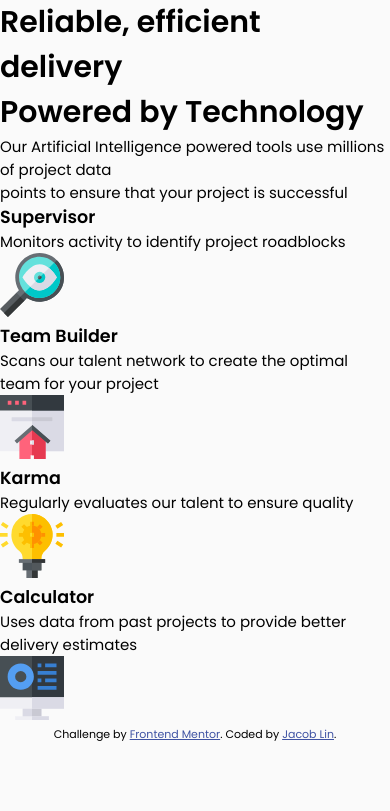
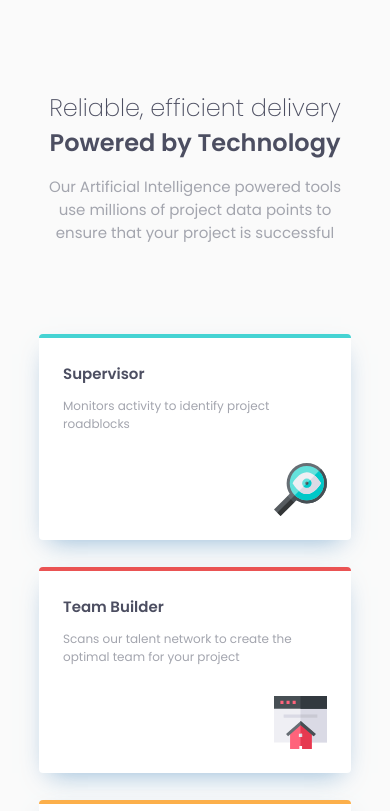
Before and after one commit to jacoblindev/FM-FourCards, a plain HTML site: page index.html in a window 390 px wide. Shown: the top 811 px of the page. Drawn offline with Linux system fonts and the light colour scheme.

Commit message:
Finished!!

```diff
--- a/index.html
+++ b/index.html
@@ -16,7 +16,7 @@
   <header>
     <h1 id="sub-title">Reliable, efficient delivery</h1>
     <h1 id="main-title">Powered by Technology</h1>
-    <p>Our Artificial Intelligence powered tools use millions of project data<br>points to ensure that your project is
+    <p>Our Artificial Intelligence powered tools use millions of project data points to ensure that your project is
       successful</p>
   </header>
 
@@ -48,8 +48,7 @@
 
   <footer>
     <p class="attribution">
-      Challenge by <a href="https://www.frontendmentor.io?ref=challenge" target="_blank">Frontend Mentor</a>.
-      Coded by <a href="https://github.com/jacoblindev" target="_blank">Jacob Lin</a>.
+      Challenge by <a href="https://www.frontendmentor.io?ref=challenge" target="_blank">Frontend Mentor</a> | Coded by <a href="https://github.com/jacoblindev" target="_blank">Jacob Lin</a> 👊🏼2020
     </p>
   </footer>
 </body>
--- a/style.css
+++ b/style.css
@@ -8,6 +8,8 @@
     --Very-Dark-Blue: hsl(234, 12%, 34%);
     --Grayish-Blue: hsl(229, 6%, 66%);
     --Very-Light-Gray: hsl(0, 0%, 98%);
+    font-family: 'Poppins', sans-serif;
+    font-size: 15px;
 }
 
 *, ::before, ::after {
@@ -17,16 +19,141 @@
 }
 
 body {
-    font-family: 'Poppins', sans-serif;
-    font-size: 15px;
     background-color: var(--Very-Light-Gray);
+}
+
+/* Header Section */
+header {
+    text-align: center;
+    padding: 4rem;
+    width: 45%;
+    margin: 0 auto;
+}
+
+#sub-title {
+    color: var(--Very-Dark-Blue);
+    font-weight: 200;
+}
+
+#main-title {
+    color: var(--Very-Dark-Blue);
+    font-weight: 600;
+}
+
+header p {
+    color: var(--Grayish-Blue);
+    font-size: .84em;
+    margin-top: 1em;
+}
+
+/* Main Section */
+main {
+    width: 960px;
+    margin: 0 auto;
+    display: grid;
+    grid-template-columns: 1fr 1fr 1fr;
+    grid-template-rows: 1fr 1fr 1fr 1fr;
+    grid-template-areas: ". red ."
+                         "cyan red blue"
+                         "cyan orange blue"
+                         ". orange .";
+    grid-gap: 1.8em;
+}
+
+.card {
+    background-color: #fff;
+    color: var(--Grayish-Blue);
+    font-size: .8em;
+    padding: 2em;
+    border-radius: 4px;
+    box-shadow: 0 10px 25px -10px rgba(114, 164, 204, 0.8);
+}
+
+.card h3 {
+    color: var(--Very-Dark-Blue);
+    font-size: 1rem;
+    margin-bottom: .8em;
+}
+
+.card img {
+    float: right;
+    margin-top: 2.5em;
+    width: 20%;
+}
+
+.red {
+    border-top: 4px solid var(--pri-red);
+    grid-area: red;
+}
+
+.cyan {
+    border-top: 4px solid var(--pri-cyan);
+    grid-area: cyan;
+}
+
+.orange {
+    border-top: 4px solid var(--pri-orange);
+    grid-area: orange;
+}
+
+.blue {
+    border-top: 4px solid var(--pri-blue);
+    grid-area: blue;
 }
 
 /* Footer Section */
 .attribution {
-    font-size: 11px; text-align: center;
+    font-size: 10px;
+    text-align: center;
+    padding: 3em 0 2em;
 }
 
 .attribution a {
     color: hsl(228, 45%, 44%);
 }
+
+/* Tablet Version */
+@media screen and (max-width: 1080px) {
+    header {
+        width: 80%;
+    }
+
+    main {
+        width: 80%;
+        grid-template-columns: 1fr 1fr;
+        grid-template-rows: 1fr 1fr 1fr 1fr 1fr;
+        grid-template-areas: "cyan ."
+                             "cyan orange"
+                             "red orange"
+                             "red blue"
+                             ". blue";
+    }
+}
+
+/* Mobile Version */
+@media screen and (max-width: 420px) {
+    header {
+        width: 100%;
+        padding: 6rem .8rem;
+    }
+
+    #sub-title,
+    #main-title {
+        font-size: 1.6rem;
+    }
+
+    header p {
+        padding: 0 2em;
+        font-size: 1em;
+    }
+
+    main {
+        width: 80%;
+        grid-template-columns: 1fr;
+        grid-template-rows: 1fr 1fr 1fr 1fr;
+        grid-template-areas: "cyan"
+                             "red"
+                             "orange"
+                             "blue";
+    }
+}
```
